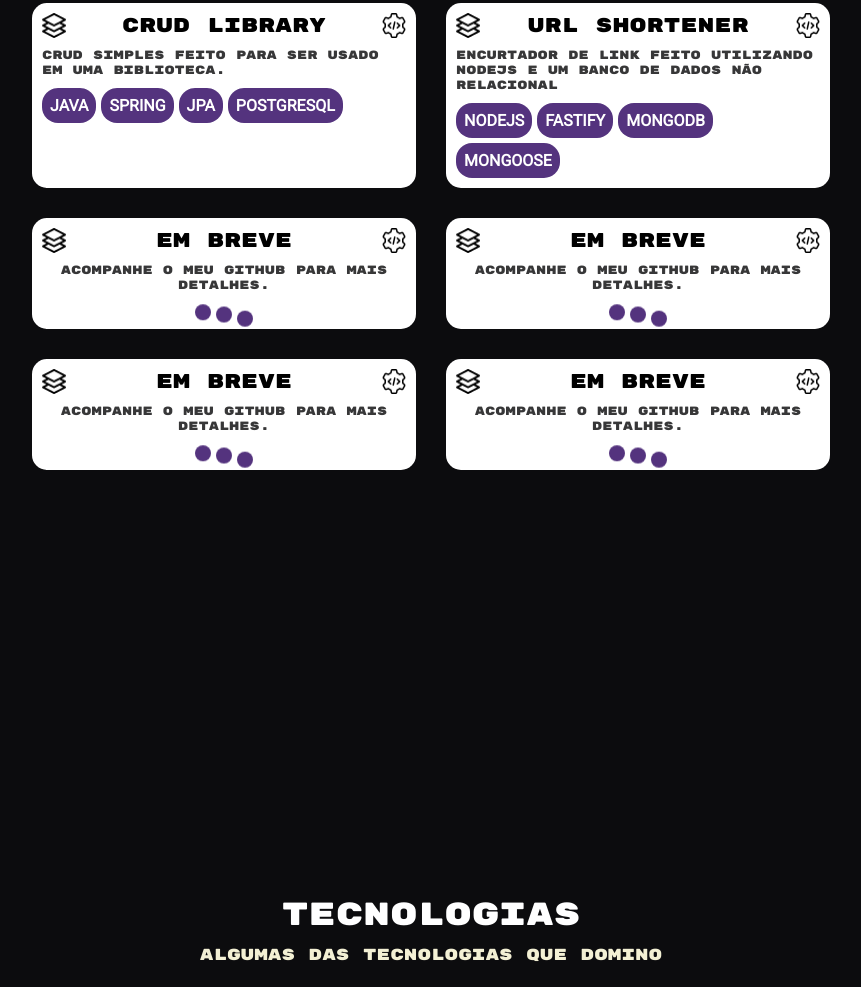
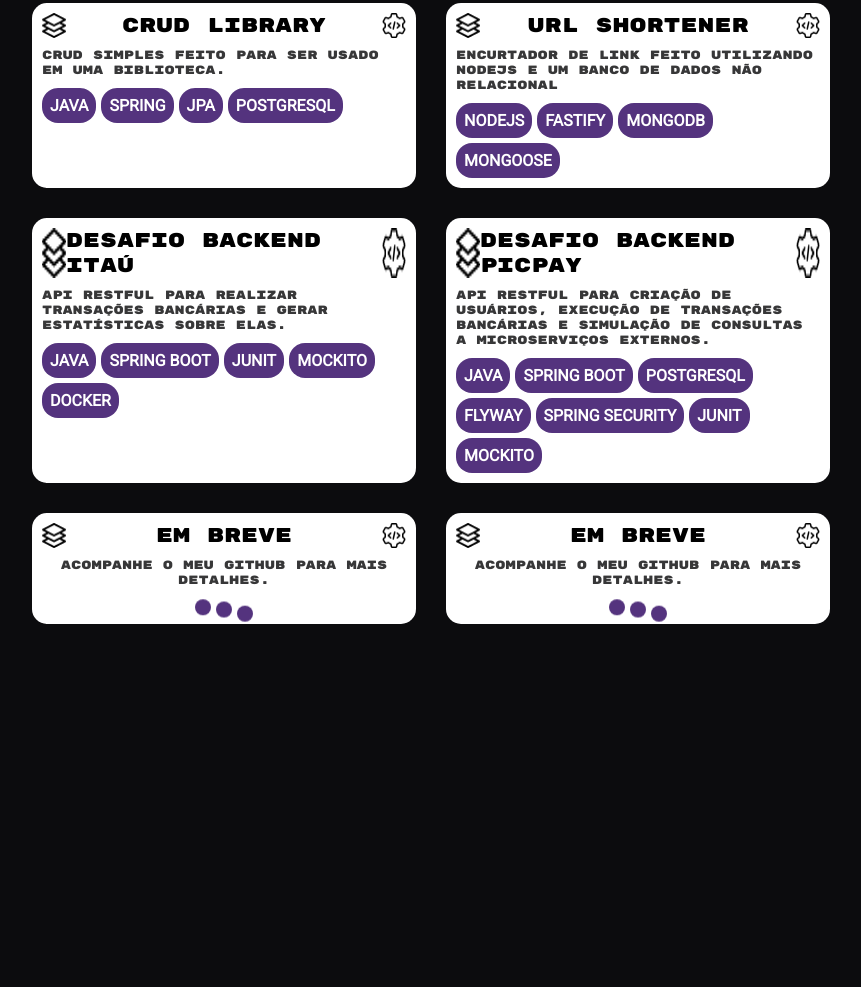
Before and after one commit to patrickmarinho/Portfolio, a plain HTML site: page index.html in a window 1280 px wide. Shown: the part 1436-2423 px from the top of the page, without its empty margins (209-1070 px from the left). Drawn offline with Linux system fonts and the light colour scheme; a web font is replaced by a local one.

Commit message:
docs: add new projects

```diff
--- a/index.html
+++ b/index.html
@@ -91,30 +91,36 @@
                         <span class="linguagens-projeto-span">MONGOOSE</span>
                     </div>
                 </a>
-                <a class="ul-projetos-link" href="https://github.com/patrickmarinho">
+                <a class="ul-projetos-link" href="https://github.com/patrickmarinho/desafio-Itau">
                     <div class="titulo-projeto projeto3">
                         <img class="titulo-projeto-img" src="./assets/projects-icon.png" alt="" srcset="">
-                        <h1 class="titulo-projeto-h1">EM BREVE</h1>
+                        <h1 class="titulo-projeto-h1">DESAFIO BACKEND ITAÚ</h1>
                         <img class="titulo-projeto-img" src="./assets/projects-icon-2.png" alt="">
                     </div>
-                    <p class="descricao-projeto projeto3-p">Acompanhe o meu github para mais detalhes.</p>
+                    <p class="descricao-projeto projeto3-p">API RESTful para realizar transações bancárias e gerar estatísticas sobre elas.</p>
                     <div class="linguagens-projeto projeto3-span">
-                        <span class="linguagens-projeto-span span-EmBreve1-projeto3"></span>
-                        <span class="linguagens-projeto-span span-EmBreve2-projeto3"></span>
-                        <span class="linguagens-projeto-span span-EmBreve3-projeto3"></span>
+                        <span class="linguagens-projeto-span">JAVA</span>
+                        <span class="linguagens-projeto-span">SPRING BOOT</span>
+                        <span class="linguagens-projeto-span">JUNIT</span>
+                        <span class="linguagens-projeto-span">MOCKITO</span>
+                        <span class="linguagens-projeto-span">DOCKER</span>
                     </div>
                 </a>
                 <a class="ul-projetos-link" href="https://github.com/patrickmarinho">
                     <div class="titulo-projeto">
                         <img class="titulo-projeto-img" src="./assets/projects-icon.png" alt="" srcset="">
-                        <h1 class="titulo-projeto-h1">EM BREVE</h1>
+                        <h1 class="titulo-projeto-h1">DESAFIO BACKEND PICPAY</h1>
                         <img class="titulo-projeto-img" src="./assets/projects-icon-2.png" alt="">
                     </div>
-                    <p class="descricao-projeto projeto4-p">Acompanhe o meu github para mais detalhes.</p>
+                    <p class="descricao-projeto projeto4-p">API RESTful para criação de usuários, execução de transações bancárias e simulação de consultas a microserviços externos.</p>
                     <div class="linguagens-projeto projeto4-span">
-                        <span class="linguagens-projeto-span span-EmBreve1-projeto4"></span>
-                        <span class="linguagens-projeto-span span-EmBreve2-projeto4"></span>
-                        <span class="linguagens-projeto-span span-EmBreve3-projeto4"></span>
+                        <span class="linguagens-projeto-span">JAVA</span>
+                        <span class="linguagens-projeto-span">SPRING BOOT</span>
+                        <span class="linguagens-projeto-span">POSTGRESQL</span>
+                        <span class="linguagens-projeto-span">FLYWAY</span>
+                        <span class="linguagens-projeto-span">SPRING SECURITY</span>
+                        <span class="linguagens-projeto-span">JUNIT</span>
+                        <span class="linguagens-projeto-span">MOCKITO</span>
                     </div>
                 </a>
                 <a class="ul-projetos-link" href="https://github.com/patrickmarinho">
--- a/style.css
+++ b/style.css
@@ -360,25 +360,21 @@ a{
     flex-wrap: wrap;
     gap: 5px;
 }
-.projeto3-p, .projeto4-p, .projeto5-p,
-.projeto6-p, .projeto3-span, .projeto4-span,
-.projeto5-span, .projeto6-span{
+.projeto5-p, .projeto6-p, .projeto5-span, .projeto6-span{
     justify-content: center;
     text-align: center;
     align-items: center;
 }
-.span-EmBreve1-projeto3, .span-EmBreve2-projeto3,
-.span-EmBreve3-projeto3, .span-EmBreve1-projeto4, .span-EmBreve2-projeto4,
-.span-EmBreve3-projeto4, .span-EmBreve1-projeto5, .span-EmBreve2-projeto5,
+.span-EmBreve1-projeto5, .span-EmBreve2-projeto5,
 .span-EmBreve3-projeto5, .span-EmBreve1-projeto6, .span-EmBreve2-projeto6,
 .span-EmBreve3-projeto6{
     animation: bounce 1s linear infinite;
 }
-.span-EmBreve2-projeto3, .span-EmBreve2-projeto4, .span-EmBreve2-projeto5,
+.span-EmBreve2-projeto5,
 .span-EmBreve2-projeto6{
     animation-delay: 0.3s;
 }
-.span-EmBreve3-projeto3, .span-EmBreve3-projeto4, .span-EmBreve3-projeto5,
+.span-EmBreve3-projeto5,
 .span-EmBreve3-projeto6{
     animation-delay: 0.6s;
 }
```
